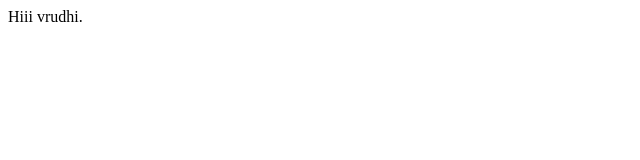
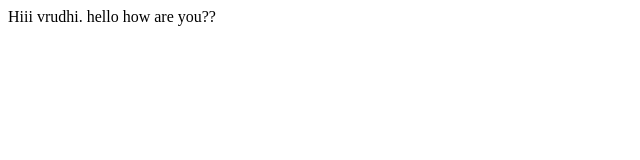
Before and after one commit to KhanAhmadRaza/23P3, a plain HTML site: page index.html in a window 1280 px wide. Shown: the whole page, without its empty margins (0-640 px from the left). Drawn offline with Linux system fonts and the light colour scheme.

Commit message:
Update index.html

```diff
--- a/index.html
+++ b/index.html
@@ -8,5 +8,6 @@
 </head>
 <body>
     Hiii vrudhi.
+    hello how are you??
 </body>
 </html>
```
